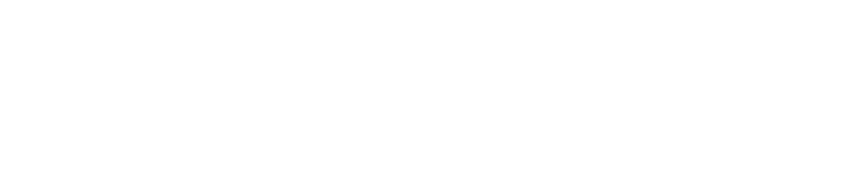
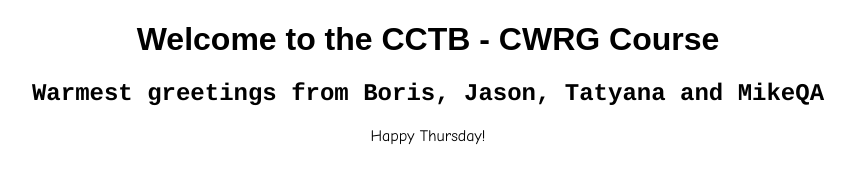
Before and after one commit to mikeqacctb/moodleapp, a plain HTML site: page index.html in a window 1280 px wide. Shown: the whole page, without its empty margins (212-1067 px from the left). Drawn offline with Linux system fonts and the light colour scheme.

Commit message:
Added headings h1, h2 and p

```diff
--- a/index.html
+++ b/index.html
@@ -5,6 +5,10 @@
 	<title>Adding a new SSH key to your GitHub account</title>
 </head>
 <body>
-
+	<div>
+		<h1 style="font-family: Arial;text-align: center;">Welcome to the CCTB - CWRG Course</h1>
+		<h2 style="font-family: Courier;text-align: center;">Warmest greetings from Boris, Jason, Tatyana and MikeQA</h2>
+		<p style="font-family: Comic Sans MS;text-align: center;">Happy Thursday!</p>
+	</div>
 </body>
 </html>
```
